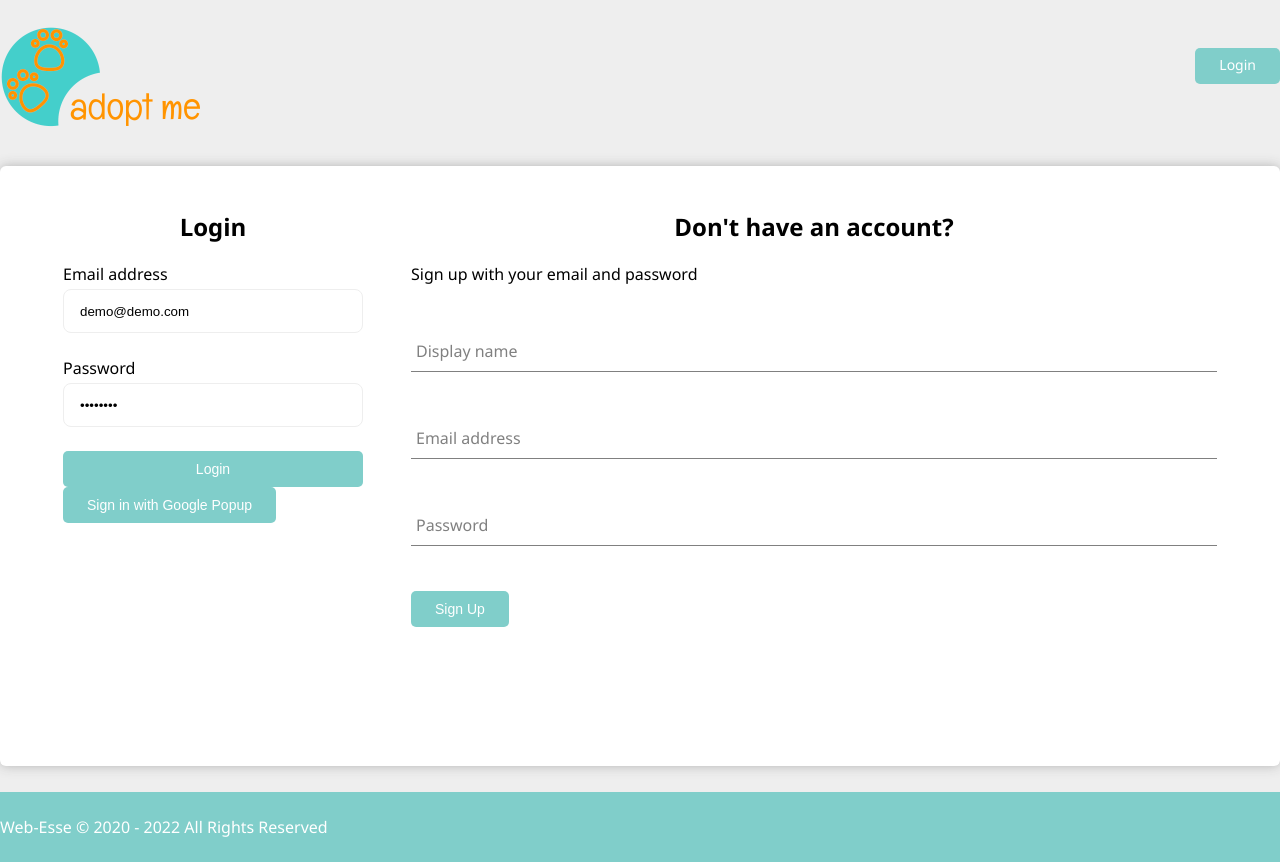
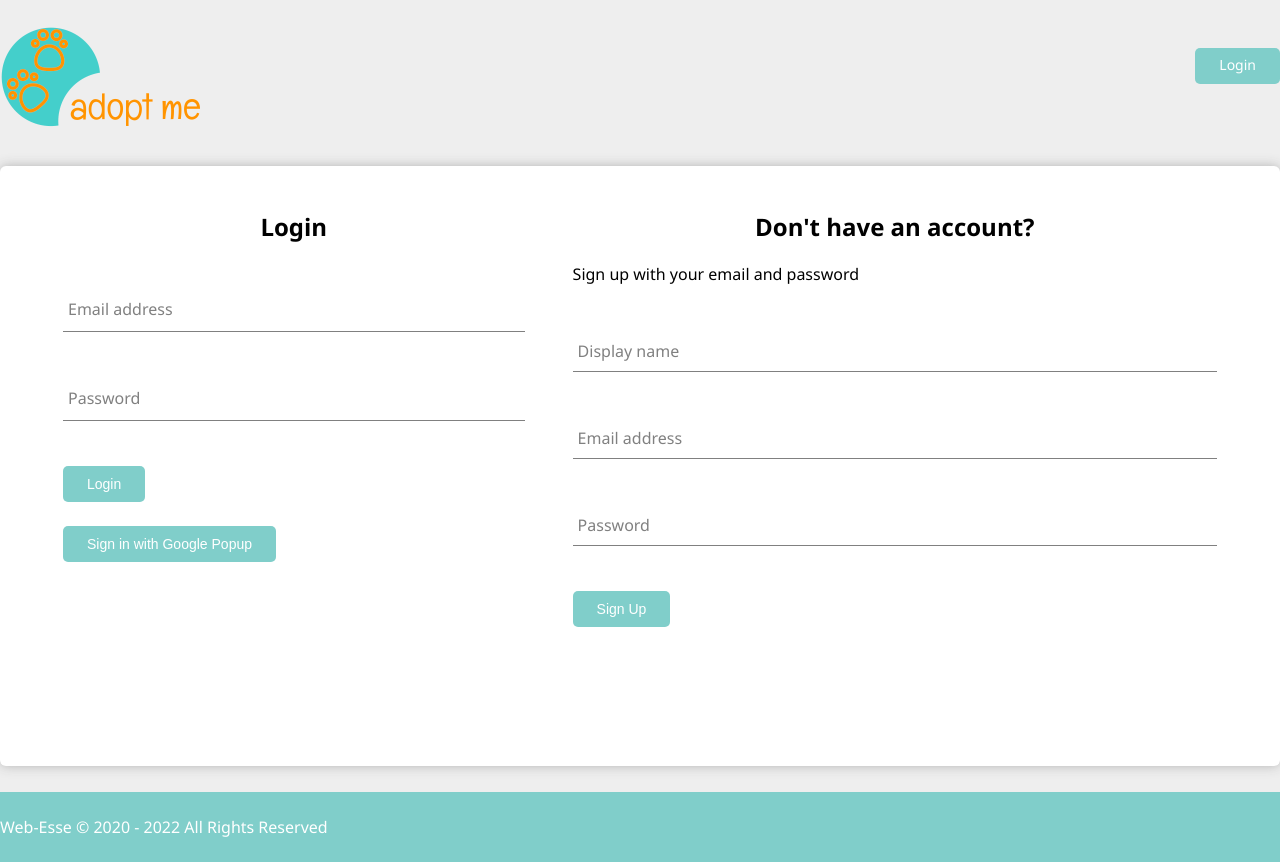
Before and after one commit to Snegurochka/adopt-pets, a React (Create React App) app: page /auth in a window 1280 px wide. Built offline with nearby package versions, Linux system fonts and the light colour scheme; no server answers.

Commit message:
ADD: form input to AuthForm

```diff
--- a/src/components/AuthForm/AuthForm.module.css
+++ b/src/components/AuthForm/AuthForm.module.css
@@ -1,7 +1,5 @@
 .wrapper_form {
-    display              : grid;
-    grid-template-columns: repeat(1, minmax(0, 1fr));
-    gap                  : 1.5rem;
+    margin-bottom: 24px;
 }
 
 .wrapper_form input {
--- a/src/components/AuthForm/AuthForm.tsx
+++ b/src/components/AuthForm/AuthForm.tsx
@@ -1,4 +1,4 @@
-import React, { useState } from 'react';
+import React, { ChangeEvent, useState } from 'react';
 import { useDispatch } from 'react-redux';
 import { useHistory } from 'react-router-dom';
 import setAuth from '../../store/AC/auth';
@@ -7,13 +7,25 @@ import styles from './AuthForm.module.css';
 
 import Button from "../UI/Button/Button";
 import { createUserDocumentFromAuth, signInWithGooglePopup } from '../../utils/firebase.utils';
+import FormInput from '../UI/FormInput/FormInput';
+
+const defaultFields = {
+    email: '',
+    password: '',
+}
 
 const AuthForm: React.FC = () => {
-    const [username, setUsername] = useState('demo@demo.com');
-    const [password, setPassword] = useState('demodemo');
+    const [fields, setFields] = useState(defaultFields);
+    const { email, password } = fields;
 
     const dispatch = useDispatch();
     const history = useHistory();
+
+    const changeHandler = (event: ChangeEvent<HTMLInputElement>) => {
+        const { name, value } = event.target;
+
+        setFields({ ...fields, [name]: value });
+    };
 
     const submitHandler = (evt: React.FormEvent) => {
         evt.preventDefault();
@@ -23,32 +35,16 @@ const AuthForm: React.FC = () => {
 
     const logGoogleUser = async () => {
         const { user } = await signInWithGooglePopup();
-        const userDocRef = await createUserDocumentFromAuth(user);
+        await createUserDocumentFromAuth(user);
     };
 
     return (
         <section>
             <h2>Login</h2>
             <form action="#" method="post" className={styles.wrapper_form}>
-                <label>
-                    <span>Email address</span>
-                    <input
-                        type='text'
-                        value={username}
-                        name='username'
-                        placeholder="example@example.com"
-                        onChange={(evt) => { setUsername(evt.currentTarget.value) }}
-                    />
-                </label>
-                <label>
-                    <span>Password</span>
-                    <input
-                        type='password'
-                        value={password}
-                        name='password'
-                        onChange={(evt) => { setPassword(evt.currentTarget.value) }}
-                    />
-                </label>
+                <FormInput label="Email address" name="email" value={email} onChange={changeHandler} />
+                <FormInput label="Password" name="password" value={password} type='password' onChange={changeHandler} />
+
                 <Button appearance='primary' callback={submitHandler}>Login</Button>
             </form>
             <Button appearance='primary' callback={logGoogleUser}>Sign in with Google Popup</Button>
--- a/src/pages/AuthPage/AuthPage.module.css
+++ b/src/pages/AuthPage/AuthPage.module.css
@@ -1,6 +1,6 @@
 .wrapper {
     margin   : 24px 48px;
     display: grid;
-    grid-template-columns: 300px 1fr;
+    grid-template-columns: 40% 1fr;
     gap: 48px;
 }
```
